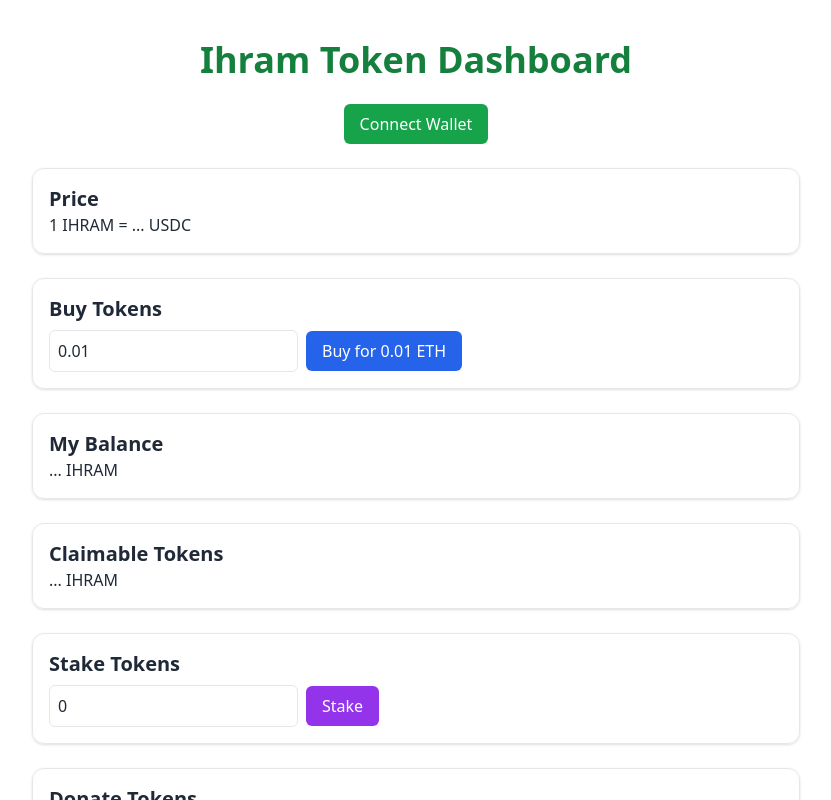
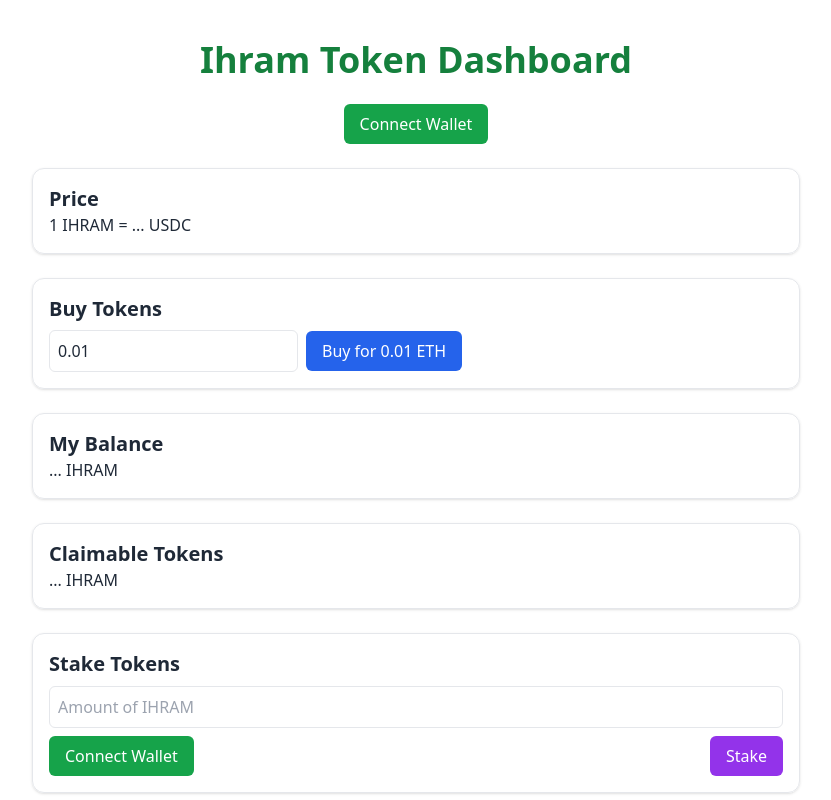
Before and after one commit to smoealy/ihram-frontend, a React (Vite) app: page / in a window 1280 px wide. Shown: the top 800 px of the page, without its empty margins (224-1055 px from the left). Built offline with nearby package versions, Linux system fonts and the light colour scheme; no server answers.

Commit message:
Update StakingForm.jsx

```diff
--- a/src/StakingForm.jsx
+++ b/src/StakingForm.jsx
@@ -1,34 +1,67 @@
 // src/StakingForm.jsx
+
 import { useState } from "react";
+import { ethers } from "ethers";
 import { WALLET_ADDRESSES } from "./wallets";
 
+const tokenABI = ["function transfer(address to, uint256 amount) returns (bool)"];
+const tokenAddress = "0x2f4fb395cf2a622fae074f7018563494072d1d95"; // IHRAM Token (Sepolia)
+
 export default function StakingForm() {
-  const [amount, setAmount] = useState(0);
-  const [submitted, setSubmitted] = useState(false);
+  const [amount, setAmount] = useState("");
+  const [wallet, setWallet] = useState(null);
+  const [status, setStatus] = useState("");
+
+  const connectWallet = async () => {
+    if (!window.ethereum) return alert("Please install MetaMask");
+    const accounts = await window.ethereum.request({ method: "eth_requestAccounts" });
+    setWallet(accounts[0]);
+  };
 
   const handleStake = async () => {
-    // Simulate token transfer logic here (actual transfer requires contract integration)
-    console.log("Stake", amount, "tokens to", WALLET_ADDRESSES.staking);
-    setSubmitted(true);
+    if (!wallet) return alert("Please connect your wallet");
+    if (!amount || isNaN(amount) || Number(amount) <= 0) {
+      return alert("Enter a valid token amount");
+    }
+
+    try {
+      setStatus("Waiting for confirmation...");
+      const provider = new ethers.providers.Web3Provider(window.ethereum);
+      const signer = provider.getSigner();
+      const tokenContract = new ethers.Contract(tokenAddress, tokenABI, signer);
+
+      const tx = await tokenContract.transfer(
+        WALLET_ADDRESSES.staking,
+        ethers.utils.parseUnits(amount, 18)
+      );
+      await tx.wait();
+
+      setStatus("✅ Tokens staked successfully!");
+    } catch (err) {
+      console.error(err);
+      setStatus("❌ Staking failed. Please try again.");
+    }
   };
 
   return (
     <div className="border p-4 rounded-xl shadow">
-      <h2 className="text-xl font-semibold">Stake Tokens</h2>
+      <h2 className="text-xl font-semibold mb-2">Stake Tokens</h2>
       <input
         type="number"
-        min="0"
+        placeholder="Amount of IHRAM"
+        className="p-2 border rounded-md mr-2 w-full"
         value={amount}
         onChange={(e) => setAmount(e.target.value)}
-        className="p-2 border rounded-md mr-2"
       />
-      <button
-        onClick={handleStake}
-        className="bg-purple-600 text-white px-4 py-2 rounded-md mt-2"
-      >
-        Stake
-      </button>
-      {submitted && <p className="text-green-600 mt-2">Stake submitted!</p>}
+      <div className="flex justify-between mt-2">
+        <button onClick={connectWallet} className="bg-green-600 text-white px-4 py-2 rounded-md">
+          {wallet ? wallet.slice(0, 6) + "..." + wallet.slice(-4) : "Connect Wallet"}
+        </button>
+        <button onClick={handleStake} className="bg-purple-600 text-white px-4 py-2 rounded-md">
+          Stake
+        </button>
+      </div>
+      {status && <p className="mt-2 text-sm text-gray-700">{status}</p>}
     </div>
   );
 }
```
